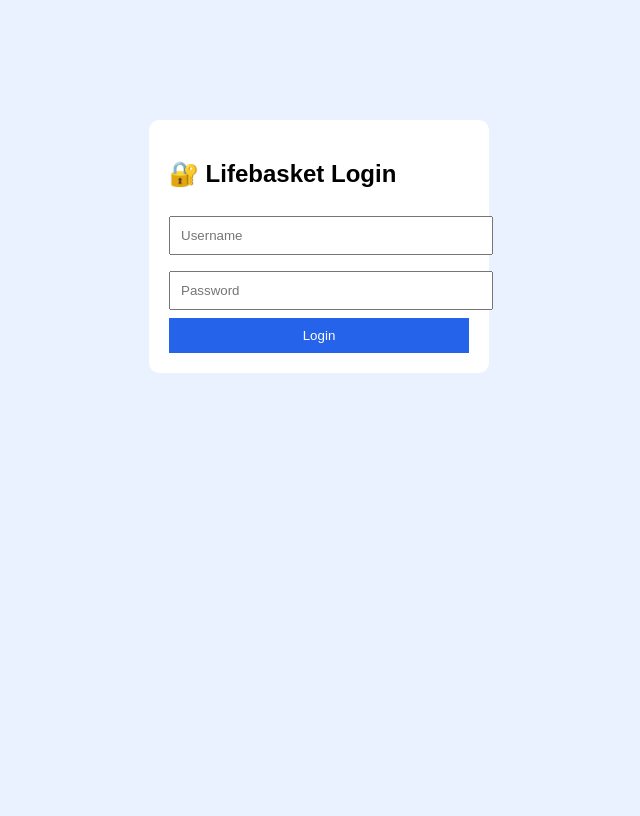
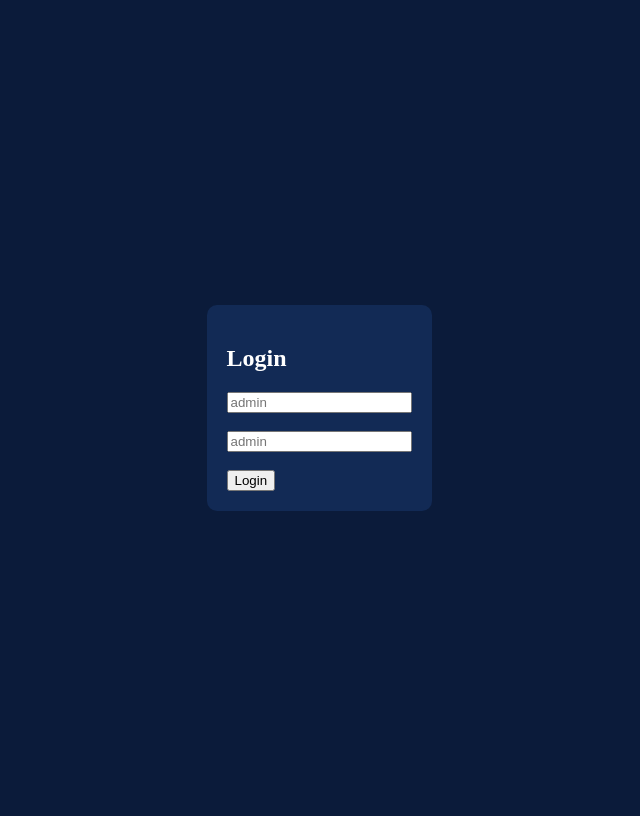
Before and after one commit to jakiya09/inventory-system, a Flask app: page /login in a window 1280 px wide. Shown: the whole page, without its empty margins (321-961 px from the left). Before the commit the page ends 373 px from the top, so only its background shows below. Run offline with Flask 3, Linux system fonts and the light colour scheme.

Commit message:
Update login.html

```diff
--- a/templates/login.html
+++ b/templates/login.html
@@ -2,25 +2,15 @@
 <html>
 <head>
 <title>Login</title>
-<style>
-body{background:#eaf1ff;font-family:Arial}
-.box{width:300px;margin:120px auto;background:white;padding:20px;border-radius:10px}
-input{width:100%;padding:10px;margin:8px 0}
-button{width:100%;padding:10px;background:#2563eb;color:white;border:none}
-</style>
 </head>
-<body>
+<body style="background:#0b1b3a;color:white;display:flex;justify-content:center;align-items:center;height:100vh">
 
-<div class="box">
-<h2>🔐 Lifebasket Login</h2>
-
-<form method="POST">
-<input name="username" placeholder="Username">
-<input name="password" type="password" placeholder="Password">
+<form method="POST" style="background:#122a55;padding:20px;border-radius:10px">
+<h2>Login</h2>
+<input name="username" placeholder="admin"><br><br>
+<input name="password" type="password" placeholder="admin"><br><br>
 <button>Login</button>
 </form>
 
-</div>
-
 </body>
 </html>
```
